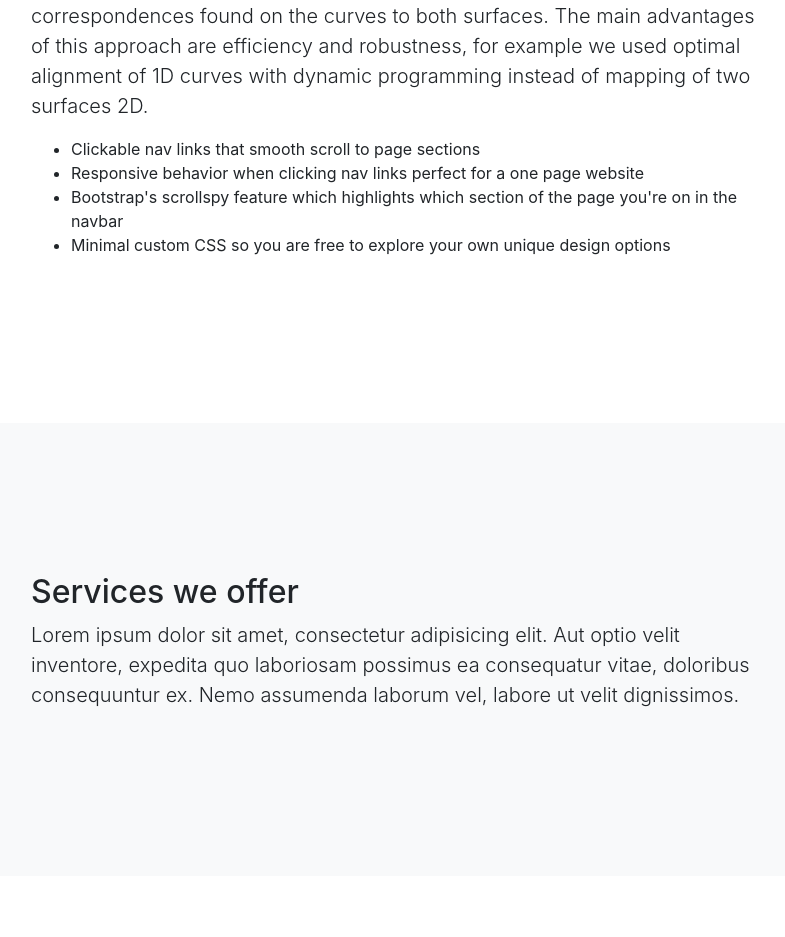
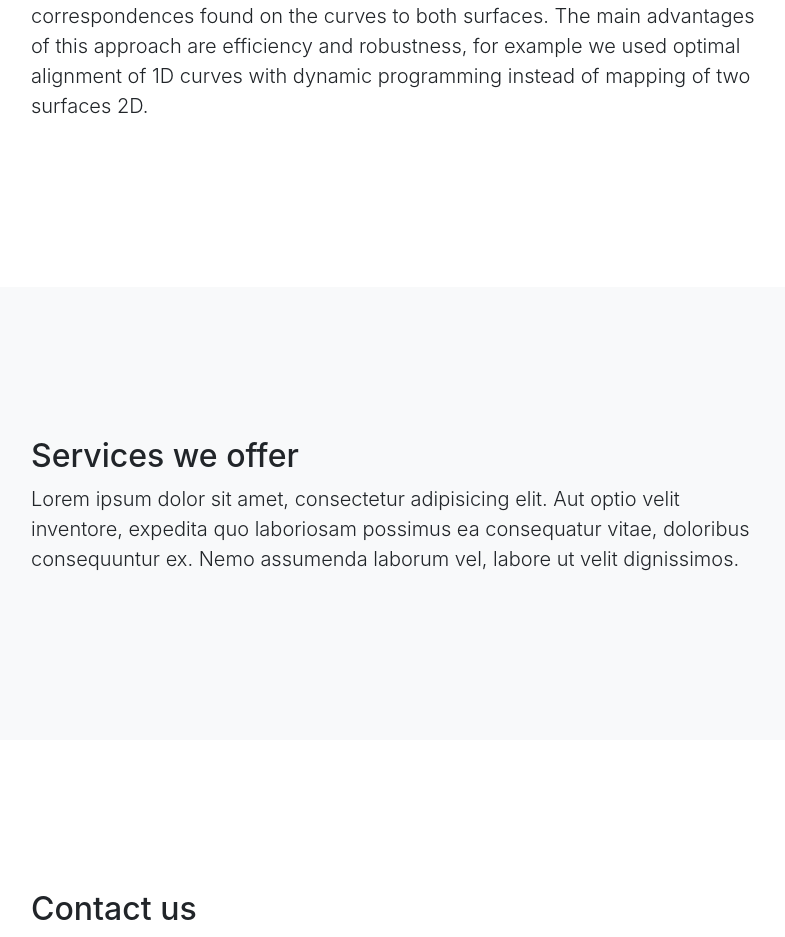
Before and after one commit to johan2008/Surface-Correspondence, a website with bundled scripts: page index.html in a window 1280 px wide. Shown: the part 781-1718 px from the top of the page, without its empty margins (244-1029 px from the left). Built offline with nearby package versions, Linux system fonts and the light colour scheme.

Commit message:
Update index.html

```diff
--- a/index.html
+++ b/index.html
@@ -59,12 +59,6 @@ Using Symmetry Axis Curves</h1>
             <h2>Abstract</h2>
             <p class="lead">This work, is a one reproduction on the paper finding surface Correspondence using symmetry axis curves. That paper propone an automatic algorithm for finding a correspondence map between two 3D surfaces. To that propose, using the global reflective symmetry axes, since are stable, recognizable, semantic features of most real-world surfaces. It is possible first extracting symmetry axis curves, aligning the extracted curves, and then extrapolating correspondences found on the curves to both surfaces. The main advantages of this approach are efficiency and robustness, for example we used optimal alignment of 1D curves with dynamic programming instead of mapping of two surfaces 2D.
 </p>
-            <ul>
-              <li>Clickable nav links that smooth scroll to page sections</li>
-              <li>Responsive behavior when clicking nav links perfect for a one page website</li>
-              <li>Bootstrap's scrollspy feature which highlights which section of the page you're on in the navbar</li>
-              <li>Minimal custom CSS so you are free to explore your own unique design options</li>
-            </ul>
           </div>
         </div>
       </div>
```
